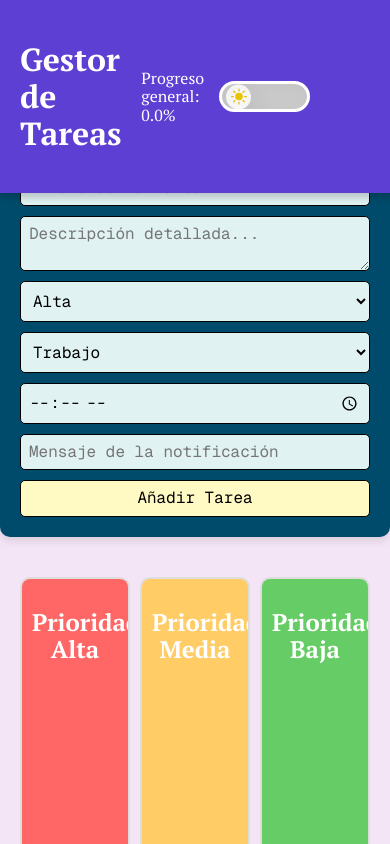
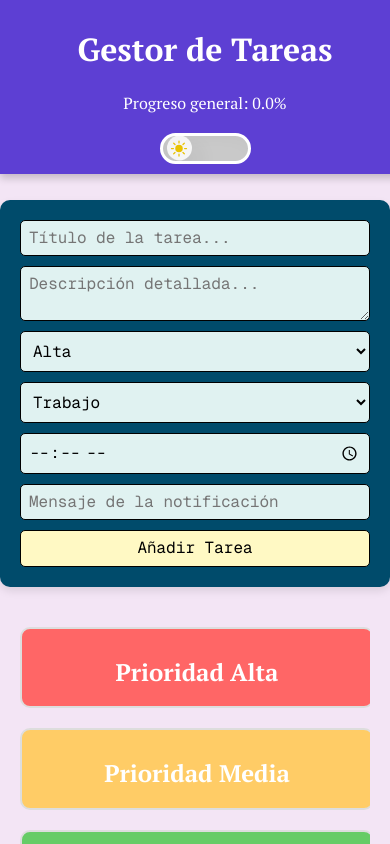
Before and after one commit to PETTER14171/Gestror-Tareas, a plain HTML site: page index.html in a window 390 px wide. Shown: the top 844 px of the page. Drawn offline with nearby package versions, Linux system fonts and the light colour scheme; some packages are replaced by stand-ins of ours; a script that the page names is missing; a web font is replaced by a local one.

Commit message:
Se ajustaron los estilos con media queryes para hacer la pagina responsibe

```diff
--- a/styles.css
+++ b/styles.css
@@ -72,6 +72,25 @@
     z-index: 1;
 }
 
+@media (max-width: 768px ) {
+    .header {
+        flex-direction: column; /* Cambia los elementos de fila a columna */
+        align-items: center;    /* Centra los elementos horizontalmente */
+        text-align: center;     /* Centra el texto dentro de los elementos */
+        padding: 10px;          /* Ajusta el relleno para pantallas pequeñas */
+    }
+    .header h1 {
+        margin-bottom: 10px;    /* Espaciado entre el título y el párrafo */
+    }
+    .header p {
+        margin-bottom: 20px;    /* Espaciado entre el párrafo y el interruptor */
+    }
+    .theme-switch {
+        margin-left: 100px;              /* Asegura que el interruptor esté bien alineado */
+    }
+}
+
+
 body{
     background-color: var(--body-color-1);
 }
@@ -85,6 +104,12 @@ body{
     margin-top: 150px;
     border-radius: 10px;
     box-shadow: 0 4px 8px rgba(0, 0, 0, 0.1);
+}
+
+@media (max-width: 768px ) {
+    .task-form{
+        margin-top: 200px;
+    }
 }
 
 .theme-switch {
@@ -223,6 +248,20 @@ body{
     border-radius: 10px;
     overflow-y: auto;
     border: 2px solid var(--body-color-5);
+}
+
+@media (max-width: 768px) {
+    .task-container {
+        flex-direction: column;
+        gap: 20px;
+        height: auto;
+        margin-right: 20px;
+    }
+
+    .priority-column {
+        width: 100%;
+        margin: 0 auto;
+    }
 }
 
 #column-alta {
@@ -367,7 +406,7 @@ body{
     right: 10px;
     font-size: 1.2rem;
     cursor: pointer;
-    color: var(--fuente-color-);
+    color: var(--fuente-color-3);
 }
 
 .modal.visible {
@@ -431,7 +470,7 @@ body{
 
 .tarjeta-tarea select,
 .tarjeta-tarea button{
-    width: 15%;
+
     font-size: 15px;
     border-radius: 5px;
     background-color: var(--body-color-3);
@@ -440,6 +479,7 @@ body{
     font-family: var(--fuente-3);
     cursor: pointer;
 }
+
 
 
 .tarjeta-tarea select option {
```
